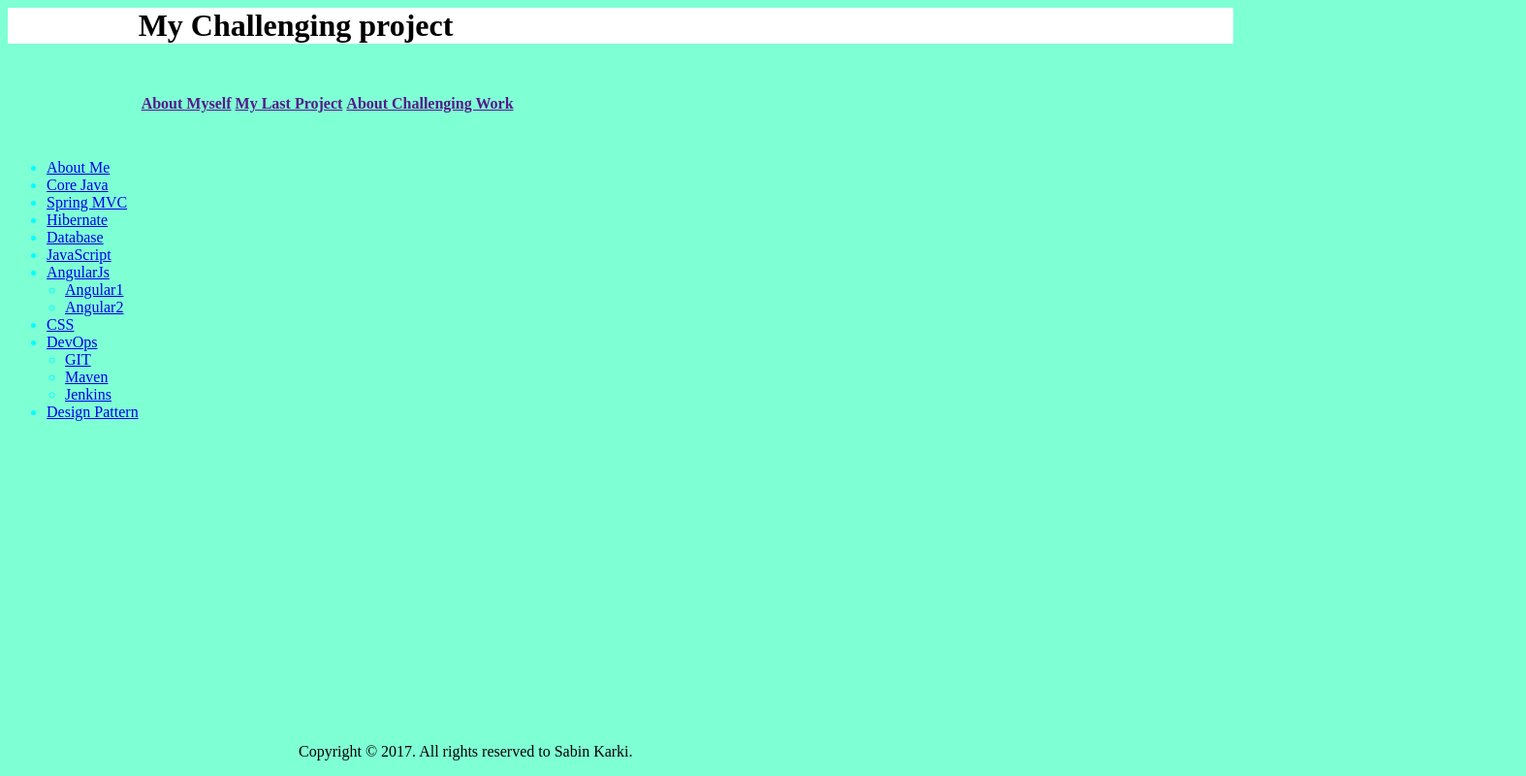
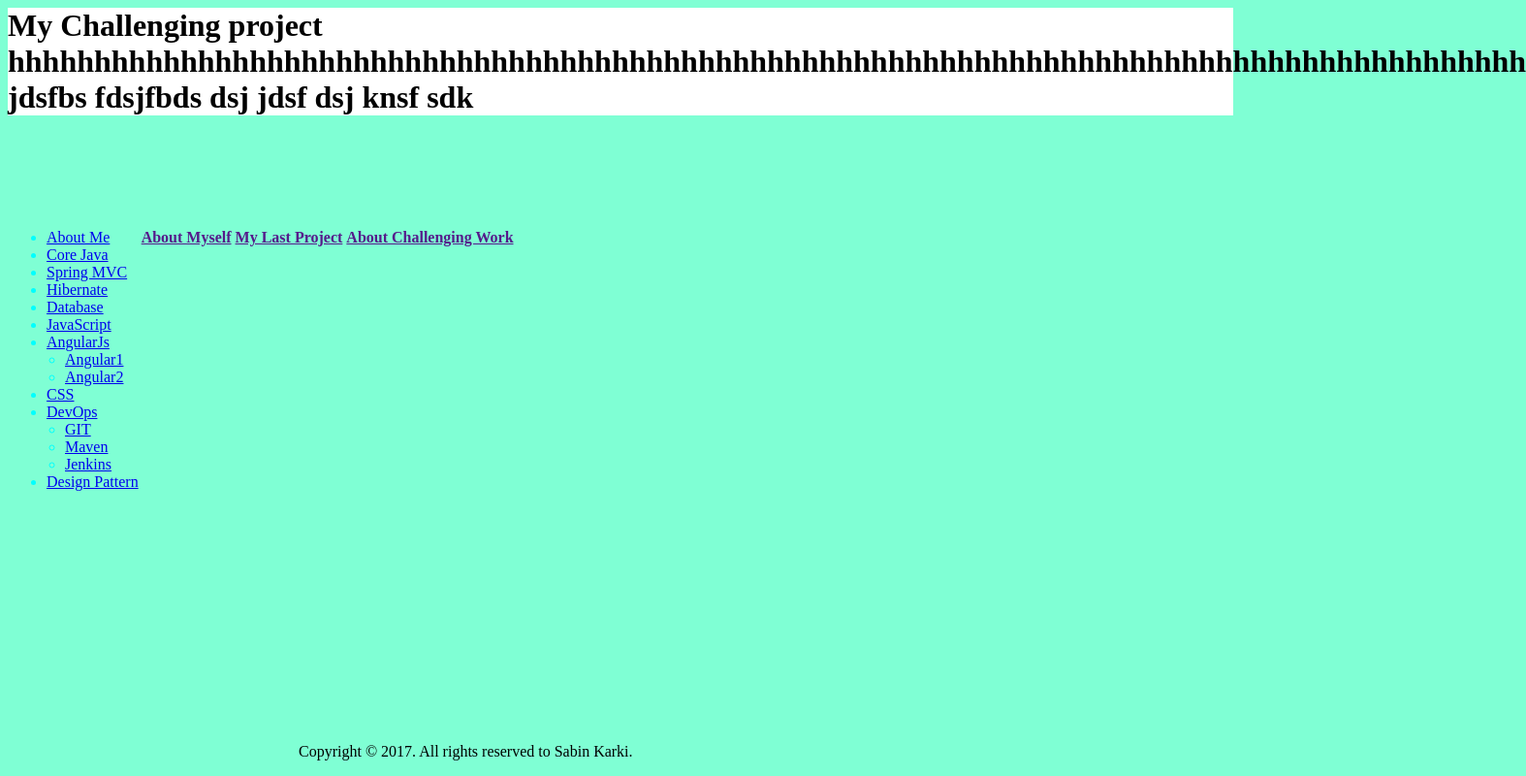
Before and after one commit to sabinkarki/InterviewPracticeQuestions, a plain HTML site: page index.html at #!/aboutMe in a window 1280 px wide. Both pictures are taken after a click on the link "About Challenging Work". Shown: the whole page at 97% size, 1574 px wide, since content can reach past the window. Drawn offline with Linux system fonts and the light colour scheme.

Commit message:
Padding added to view class

```diff
--- a/cs/main.css
+++ b/cs/main.css
@@ -1,22 +1,17 @@
 .nav-left{
-    float: left;
-     margin-top: 140;
+     float: left;
+     margin-top: 80;
     color:cyan;
 }
+
 
 .dropdown-menu{
     margin-left: -21px;
 }
 
-.aboutMe{
-        margin-top: 50;
-}
-
-#footer {
-    position: fixed;
-    bottom: 0;
-     margin-left: 300px;
-    width: 100%;
+.view{
+        margin-top: 93;
+         float: left;
 }
 
 #cursor{
@@ -26,3 +21,10 @@
 body{
     background-color:aquamarine;
 }
+
+#footer {
+    position: fixed;
+     bottom: 0;
+     margin-left: 300px;
+    width: 100%;
+}
--- a/index.html
+++ b/index.html
@@ -6,8 +6,10 @@
 <body ng-app="myApp">
     <div class="container-fluid ">
         <div class="row">
+            <div class="col-sm-9 col-md-9" style="background-color:white;" ng-controller="mainCtrl" ng-bind-html="showInMainController.message|showInHtml" ></div>
+            <div class="wrapper">
              <div class="col-sm-3 col-md-3 nav-left">
-            <ul class="nav">
+              <ul class="nav">
               <li class="active"><a href="#!/aboutMe">About Me</a></li>
               <li><a href="#!/coreJava">Core Java</a></li>
               <li><a href="#">Spring MVC</a></li>
@@ -31,9 +33,7 @@
                    <li><a href="#">Design Pattern</a>
             </ul>
         </div>
-            <div>
-            <div class="col-sm-9 col-md-9" style="background-color:white;" ng-controller="mainCtrl" ng-bind-html="showInMainController.message|showInHtml" ></div>
-             <div ng-view=""></div>
+             <div ng-view="" class="view"></div>
             </div>
         </div>
     </div>
@@ -49,6 +49,5 @@
 <script type="application/javascript" src="js/bower_components/angular-sanitize/angular-sanitize.min.js"></script>
 <script type="application/javascript" src="js/js/app.js"></script>
 <script type="application/javascript" src="js/js/controller/aboutMeCtrl.js"></script>
-<script type="application/javascript" src="js/js/factory.js"></script>
 </body>
 </html>
--- a/js/js/controller/aboutMeCtrl.js
+++ b/js/js/controller/aboutMeCtrl.js
@@ -13,7 +13,7 @@ angular.module('myApp').controller('aboutMeCtrl',['$scope', 'myFactory',function
     };
 
     $scope.aboutChallenging=function(){
-             var msg="<h1>My Challenging project</h1>";
+             var msg="<h1>My Challenging project hhhhhhhhhhhhhhhhhhhhhhhhhhhhhhhhhhhhhhhhhhhhhhhhhhhhhhhhhhhhhhhhhhhhhhhhhhhhhhhhhhhhhhhh jdsfbs fdsjfbds dsj jdsf dsj knsf sdk </h1>";
           myFactory.callFactory(msg);
     }
 
--- a/templates/aboutMeTemplate/aboutMe.html
+++ b/templates/aboutMeTemplate/aboutMe.html
@@ -4,7 +4,6 @@
 
 <div id="cursor">
    <!-- <div class="col-sm-9 col-md-9" style="background-color:pink;" ng-bind-html="aboutMyselfR | showInHtml"></div>-->
-<div class="aboutMe" >
   <table>
       <tr>
         <th><a href=""  ng-click="aboutMyself()"><strong>About Myself</strong></a></th>
@@ -13,4 +12,3 @@
       </tr>
   </table>
 </div>
-</div>
```
